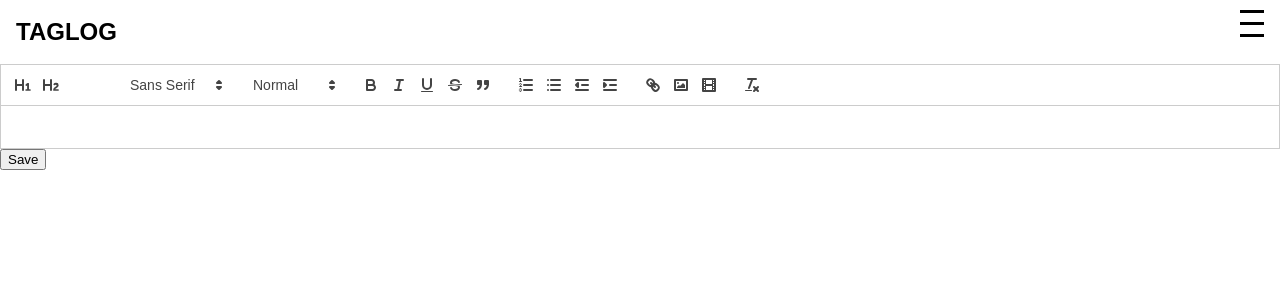
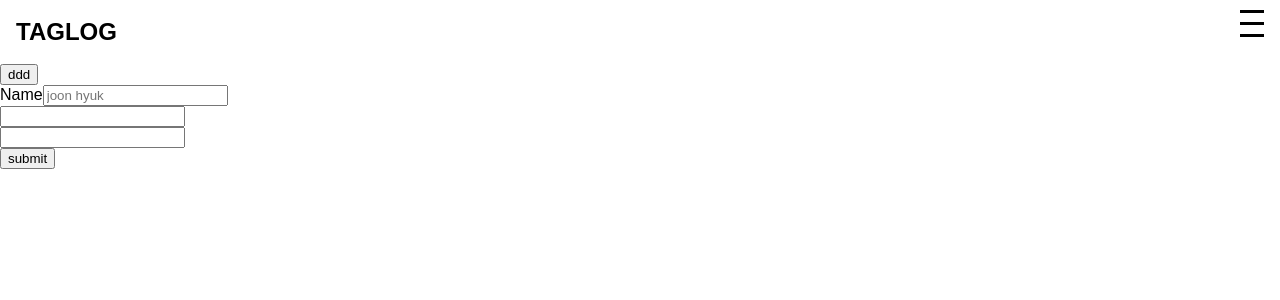
Before and after one commit to TAGLOGproject/TAGLOG, a Next.js app: page / in a window 1280 px wide. Shown: the top 300 px of the page. Built offline with nearby package versions, Linux system fonts and the light colour scheme; a web font is replaced by a local one.

Commit message:
feat: api 테스트용 페이지 적용

```diff
--- a/src/app/page.tsx
+++ b/src/app/page.tsx
@@ -1,11 +1,74 @@
 'use client';
 
-import TextEditor from '@/app/editor';
+import { useState } from 'react';
 
 export default function Home(props: any) {
+  const [formValue, setFormValue] = useState({
+    name: '',
+    email: '',
+    message: '',
+  });
+
+  const onSubmit = async (e: any) => {
+    e.preventDefault();
+    console.log('submit', e);
+    const res = await fetch('/api/contact', {
+      method: 'POST',
+      headers: {
+        'Content-Type': 'application/json',
+      },
+      body: JSON.stringify(formValue),
+    });
+    const { msg } = await res.json();
+    alert(msg);
+  };
+  const getApi = async () => {
+    const data = await fetch('/api/contact');
+    alert(data.json());
+  };
+
   return (
     <div>
-      <TextEditor />
+      <button type="button" onClick={getApi}>
+        ddd
+      </button>
+      <form onSubmit={onSubmit}>
+        <div>
+          <label htmlFor="name">
+            Name
+            <input
+              type="text"
+              id="name"
+              placeholder="joon hyuk"
+              value={formValue.name}
+              onChange={(e) => {
+                setFormValue({ ...formValue, name: e.target.value });
+              }}
+            />
+          </label>
+        </div>
+        <div>
+          <label htmlFor="email">
+            <input
+              value={formValue.email}
+              onChange={(e) => {
+                setFormValue({ ...formValue, email: e.target.value });
+              }}
+            />
+          </label>
+        </div>
+        <div>
+          <label htmlFor="message">
+            <input
+              value={formValue.message}
+              onChange={(e) => {
+                setFormValue({ ...formValue, message: e.target.value });
+              }}
+            />
+          </label>
+        </div>
+        <button type="submit">submit</button>
+      </form>
     </div>
   );
 }
```
